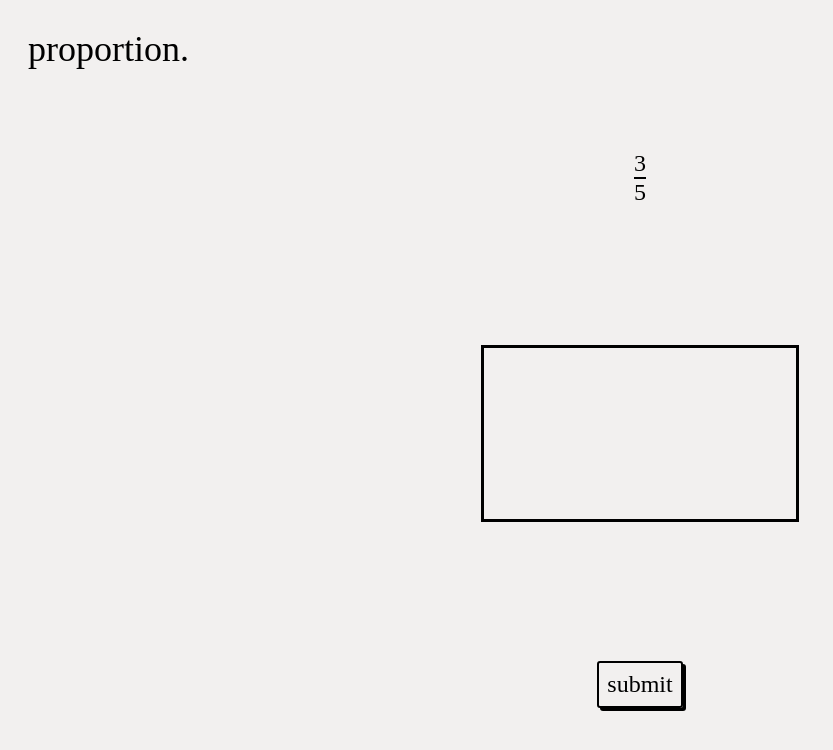
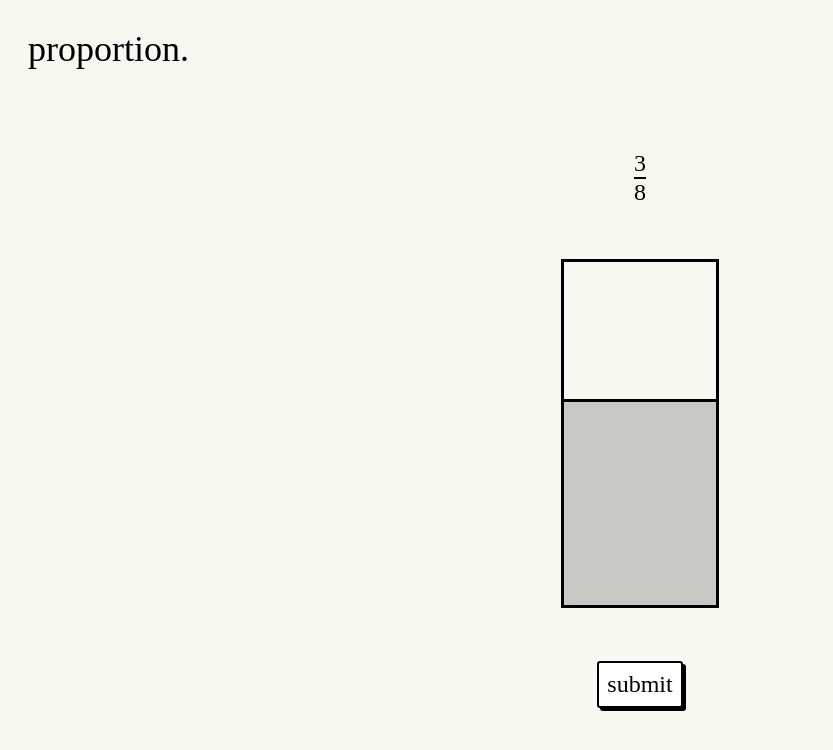
Before and after one commit to ventovulpes/proportion, a React (Vite) app: page / in a window 1280 px wide. Shown: the top 750 px of the page, without its empty margins (0-833 px from the left). Built offline with nearby package versions, Linux system fonts and the light colour scheme.

Commit message:
Create guessing system Add second box which can be dragged to resize. Add randomization to fraction prompt. Change button to be 'submit' then 'next.' Log prompt percentage and guess percentage to console.

```diff
--- a/src/App.css
+++ b/src/App.css
@@ -26,10 +26,10 @@
 
 .fraction-top {
     margin: 0;
-    border-bottom: 2px solid black
 }
 
 .fraction-bottom {
+    border-top: 2px solid black;
     margin: 0;
 }
 
@@ -44,4 +44,12 @@
 
 .box {
     border: 3px solid black;
+    display: flex;
+    flex-direction: column;
+    justify-content: end;
 }
+
+.guess-box {
+    border-top: 3px solid black;
+    background-color: #a1a1a18f;
+}
--- a/src/game.tsx
+++ b/src/game.tsx
@@ -2,81 +2,143 @@ import { useEffect, useState, useRef } from "react"
 const GAME_DIMENSIONS = { x: 1000, y: 1000 }
 
 export default function Game() {
-  const [boxWidth, setBoxWidth] = useState(500);
-  const [boxHeight, setBoxHeight] = useState(200);
+  const [boxValues, setBoxValues] = useState(createRandomInitialBoxValues);
+  const [prompt, setPrompt] = useState(createRandomPrompt);
+  const [hasSubmitted, setHasSubmitted] = useState(false);
 
-  useEffect(() => {
-    handleSubmit()
-  }, [])
+  function createRandomInitialBoxValues() {
+    const newBoxHeight = Math.random() * 600 + 400;
 
-  function handleSubmit() {
-    setBoxWidth(Math.random() * 800 + 200);
-    setBoxHeight(Math.random() * 600 + 400);
+    return {
+      boxWidth: Math.random() * 800 + 200,
+      boxHeight: newBoxHeight,
+      guessHeight: Math.random() * (newBoxHeight - 10) + 10
+    };
+  }
+
+  function createRandomPrompt() {
+    const denominator = Math.floor(Math.random() * 18) + 2;
+    return {
+      numerator: Math.floor(Math.random() * (denominator - 1)) + 1,
+      denominator: denominator
+    };
+  }
+
+  const handleSubmit = () => {
+    const goalPercentage = prompt.numerator / prompt.denominator;
+    const guessPercentage = boxValues.guessHeight / boxValues.boxHeight;
+    console.log(goalPercentage, guessPercentage);
+    setHasSubmitted(true);
+  };
+
+  const handleNext = () => {
+    setBoxValues(createRandomInitialBoxValues);
+    setPrompt(createRandomPrompt);
+    setHasSubmitted(false);
   }
 
   return (
     <div className='game'>
-      <Fraction />
-      <BoxArea boxWidth={boxWidth} boxHeight={boxHeight} />
-      <SubmitButton onClick={handleSubmit} />
+      <Fraction prompt={prompt} />
+      <BoxArea boxValues={boxValues} setBoxValues={setBoxValues} />
+      <Button onClick={hasSubmitted ? handleNext : handleSubmit} hasSubmitted={hasSubmitted} />
     </div>
-  )
+  );
 }
 
-function Fraction() {
+function Fraction({ prompt }) {
   return (
     <div className='fraction'>
-      <p className='fraction-top'>3</p>
-      <p className='fraction-bottom'>5</p>
+      <p className='fraction-top'>{ prompt.numerator }</p>
+      <p className='fraction-bottom'>{ prompt.denominator }</p>
     </div>
-  )
+  );
 }
 
-function BoxArea({ boxWidth, boxHeight }) {
+function BoxArea({ boxValues, setBoxValues }) {
   const [scalingFactor, setScalingFactor] = useState(1);
   const boxAreaRef = useRef(null);
 
   // change game scaling depending on window size
   useEffect(() => {
-    function handleResize() {
+    const handleResize = () => {
       const boxAreaSize = {
         x: boxAreaRef.current.getBoundingClientRect().width,
         y: boxAreaRef.current.getBoundingClientRect().height
       }
       setScalingFactor(Math.min(boxAreaSize.x / GAME_DIMENSIONS.x, boxAreaSize.y / GAME_DIMENSIONS.y));
-      console.log(boxAreaSize.x / GAME_DIMENSIONS.x, boxAreaSize.y / GAME_DIMENSIONS.y);
-    }
+    };
     handleResize();
 
     window.addEventListener('resize', handleResize);
 
     return () => {
       window.removeEventListener('resize', handleResize);
-    }
-  })
+    };
+  });
 
   return (
     <div className='box-area' ref={boxAreaRef}>
-      <Box scalingFactor={scalingFactor} width={boxWidth} height={boxHeight} />
+      <Box scalingFactor={scalingFactor} boxValues={boxValues} setBoxValues={setBoxValues} />
     </div>
-  )
+  );
 }
 
-function Box({ scalingFactor, width, height }) {
+function Box({ scalingFactor, boxValues, setBoxValues }) {
+  const guessRef = useRef(null);
+  const isResizing = useRef(false);
+  const initialYPos = useRef(0);
+  const initialGuess = useRef(boxValues.guessHeight);
+
+  const handleMouseDown = (e: React.MouseEvent) => {
+    isResizing.current = true;
+    initialYPos.current = e.clientY;
+    initialGuess.current = boxValues.guessHeight;
+
+    document.addEventListener('mousemove', handleMouseMove);
+    document.addEventListener('mouseup', handleMouseUp);
+  };
+
+  const handleMouseMove = (e: MouseEvent) => {
+    if (isResizing.current) {
+      const newGuessHeight = initialGuess.current + (initialYPos.current - e.clientY) / scalingFactor;
+      setBoxValues(prev => ({
+        ...prev,
+        guessHeight: Math.min(Math.max(10, newGuessHeight), 990)
+      }));
+    }
+  };
+
+  const handleMouseUp = () => {
+    isResizing.current = false;
+
+    document.removeEventListener('mousemove', handleMouseMove);
+    document.removeEventListener('mouseup', handleMouseUp);
+  };
+
   return (
     <div
       className="box"
       style={{
-        width: width * scalingFactor,
-        height: height * scalingFactor
+        width: boxValues.boxWidth * scalingFactor,
+        height: boxValues.boxHeight * scalingFactor
       }}
-    ></div>
-  )
+    >
+      <div
+        className="guess-box"
+        ref={guessRef}
+        onMouseDown={handleMouseDown}
+        style={{
+          width: '100%',
+          height: boxValues.guessHeight * scalingFactor
+        }}
+      ></div>
+    </div>
+  );
 }
 
-function SubmitButton({ onClick }) {
-
+function Button({ onClick, hasSubmitted }) {
   return (
-    <button onClick={onClick}>submit</button>
-  )
+    <button onClick={onClick}>{hasSubmitted ? 'next' : 'submit'}</button>
+  );
 }
--- a/src/index.css
+++ b/src/index.css
@@ -5,7 +5,7 @@
 }
 
 body {
-    background-color: #F2F0EF;
+    background-color: #f8f8f2;
     font-size: 24px;
     overflow: hidden;
 }
@@ -23,6 +23,7 @@ button {
     border: 2px solid black;
     border-radius: 3px;
     box-shadow: 3px 3px 0 rgb(0, 0, 0);
+    background-color: white;
 }
 
 button:hover {
```
